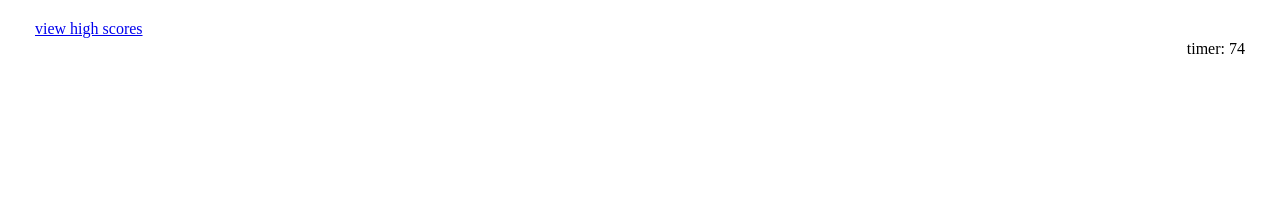
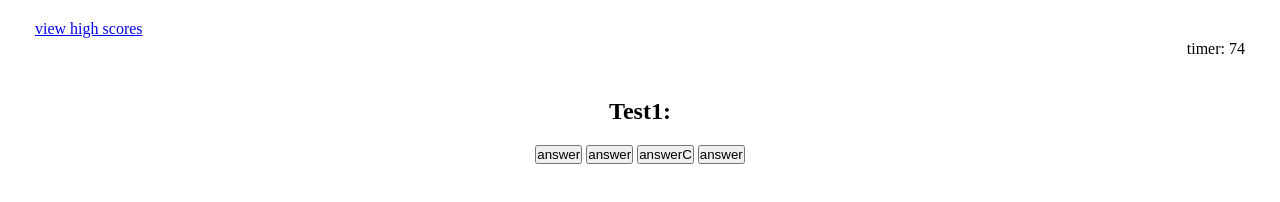
Before and after one commit to frodrickfronkenstein/coding-quiz, a plain HTML site: page index.html in a window 1280 px wide. Both pictures are taken after a click on the button "Start Quiz". Drawn offline with Linux system fonts and the light colour scheme.

Commit message:
first question displaying

```diff
--- a/assets/js/script.js
+++ b/assets/js/script.js
@@ -1,9 +1,18 @@
 // constant DOMs
 var timerEl = document.getElementById('timer');
 
-// Landing page DOM
+// Landing page DOMs
 var landingPageEl = document.querySelector("#landing-page");
 var startButtonEl = document.querySelector("#start-quiz");
+
+// Quiz DOMs
+var quizEl = document.querySelector("#quiz");
+var questionEl = document.querySelector("#question");
+var answer1El = document.querySelector("#answer1");
+var answer2El = document.querySelector("#answer2");
+var answer3El = document.querySelector("#answer3");
+var answer4El = document.querySelector("#answer4");
+document.querySelector("#quiz").style.display = "none";
 
 // questions array
 var questionsArray = [
@@ -49,7 +58,6 @@ var questionsArray = [
     }
 ];
 
-
 // basic timer function
 function quizTimer() {
     var beginTimer = 75;
@@ -66,9 +74,26 @@ function quizTimer() {
     }, 1000);
 }
 
+// starts quiz with first question
+var questionNumber = 0;
+
+var createQuestions = function() {
+    questionEl.innerHTML = questionsArray[questionNumber].question;
+    answer1El.innerHTML = questionsArray[questionNumber].answers.answerOne;
+    answer2El.innerHTML = questionsArray[questionNumber].answers.answerTwo;
+    answer3El.innerHTML = questionsArray[questionNumber].answers.answerThree;
+    answer4El.innerHTML = questionsArray[questionNumber].answers.answerFour;
+};
+
+var cycleQuestions = function() {
+
+}
+
 // start quiz
 startButtonEl.addEventListener("click", function() {
     console.log("button clicked!");
     landingPageEl.style.display = "none";
+    quizEl.style.display = "block";
+    createQuestions();
     quizTimer();
 });
--- a/index.html
+++ b/index.html
@@ -22,6 +22,13 @@
             <p>This is a timed quiz to test your coding knowledge.  Try to beat the timer, and remember wrong answers take 10 seconds off your time.  Feel free to replay and set the HIGH SCORE!</p>
             <button id="start-quiz">Start Quiz</button>
         </section>
+        <section id="quiz">
+            <h2 id="question"></h2>
+            <button id="answer1" display="none"></button>
+            <button id="answer2"></button>
+            <button id="answer3"></button>
+            <button id="answer4"></button>
+        </section>
 
     </main>
 
```
